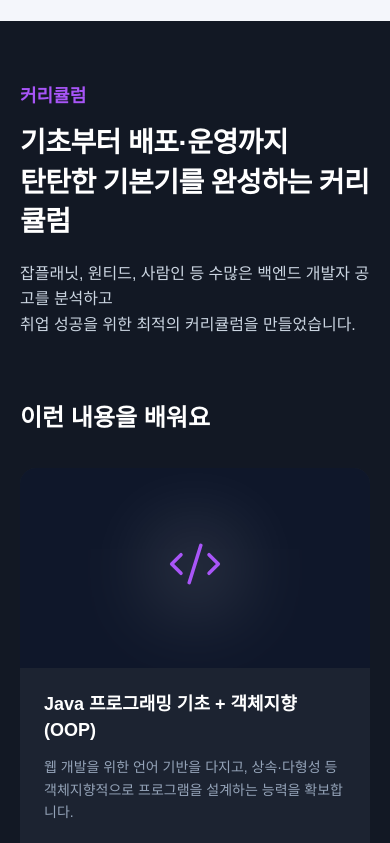
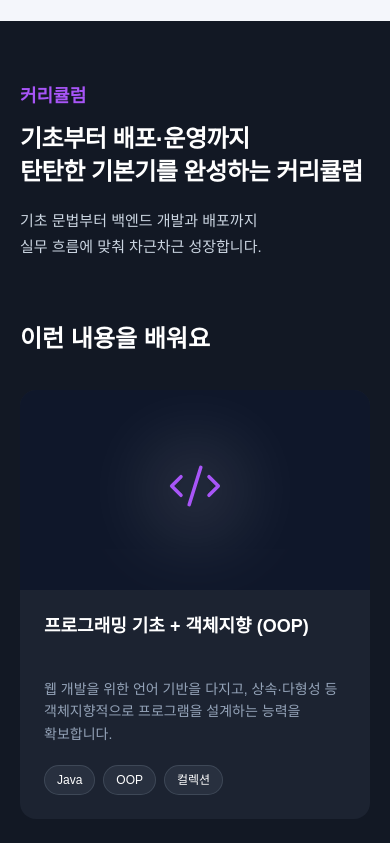
Before and after one commit to g2jkj0274/SBS-Cheon-NCS, a React (Vite) app: page / in a window 390 px wide. Shown: the part 2500-3343 px from the top of the page. Built offline with nearby package versions, Linux system fonts and the light colour scheme.

Commit message:
feat: update curriculum and hero section content/styles

```diff
--- a/src/components/CurriculumSection.jsx
+++ b/src/components/CurriculumSection.jsx
@@ -3,7 +3,7 @@ import { Code2, Globe, Server, Database, Lock, Rocket } from 'lucide-react';
 function CurriculumSection() {
   const curriculumData = [
     {
-      title: "Java 프로그래밍 기초 + 객체지향 (OOP)",
+      title: "프로그래밍 기초 + 객체지향 (OOP)",
       desc: "웹 개발을 위한 언어 기반을 다지고, 상속·다형성 등 객체지향적으로 프로그램을 설계하는 능력을 확보합니다.",
       tags: ["Java", "OOP", "컬렉션"],
       icon: <Code2 size={56} color="#a855f7" strokeWidth={1.5} />,
@@ -49,9 +49,13 @@ function CurriculumSection() {
             기초부터 배포·운영까지 <br />
             탄탄한 기본기를 완성하는 커리큘럼
           </h2>
+          {/* <p className="sec-desc">
+            프로그래밍 기초부터 백엔드 개발, 데이터베이스 설계, 보안, 배포까지 <br />
+            실제 서비스 개발 흐름을 따라 단계적으로 실력을 완성합니다.
+          </p> */}
           <p className="sec-desc">
-            잡플래닛, 원티드, 사람인 등 수많은 백엔드 개발자 공고를 분석하고 <br />
-            취업 성공을 위한 최적의 커리큘럼을 만들었습니다.
+            기초 문법부터 백엔드 개발과 배포까지 <br />
+            실무 흐름에 맞춰 차근차근 성장합니다.
           </p>
         </div>
 
--- a/src/components/Hero.jsx
+++ b/src/components/Hero.jsx
@@ -11,7 +11,9 @@ function Hero() {
         </h1>
 
         <p className="hero-sub">
-          Java · Spring을 중심으로 실무 프로젝트까지 완성하는 280시간 집중 과정
+          Java · Spring을 중심으로
+          <br />
+          실무 프로젝트까지 완성하는 280시간 집중 과정
         </p>
 
         <div className="hero-stats">
--- a/src/css/CurriculumSection.css
+++ b/src/css/CurriculumSection.css
@@ -1,7 +1,3 @@
-/* ==========================================================================
-   CurriculumSection 전용 스타일 (Scoped)
-   ========================================================================== */
-
 :root {
   --curriculum-bg: #121824;
   --curriculum-card: #1c2331;
@@ -11,11 +7,10 @@
   --curriculum-accent: #a855f7;
 }
 
-/* 1. 섹션 컨테이너 */
 .curriculum-section {
   background-color: var(--curriculum-bg) !important;
   padding: 80px 40px;
-  color: var(--curriculum-white); /* 섹션 내 기본 글자색 */
+  color: var(--curriculum-white);
 }
 
 .section-inner {
@@ -23,7 +18,6 @@
   margin: 0 auto;
 }
 
-/* 2. 헤더 영역 (텍스트 가독성 강화) */
 .curriculum-section .sec-label-accent {
   color: var(--curriculum-accent) !important;
   font-weight: 700;
@@ -33,18 +27,24 @@
 }
 
 .curriculum-section .sec-title {
-  color: var(--curriculum-white) !important; /* 강제 흰색 적용 */
+  color: var(--curriculum-white) !important;
   font-size: 36px;
   font-weight: 800;
-  line-height: 1.4;
+  line-height: 1.3;
   margin-bottom: 20px;
+  word-break: keep-all;
 }
 
 .curriculum-section .sec-desc {
-  color: var(--curriculum-gray) !important; /* 밝은 회색으로 가독성 확보 */
-  line-height: 1.6;
+  color: var(--curriculum-gray) !important;
+  line-height: 1.7;
   font-size: 16px;
   margin-bottom: 60px;
+  word-break: keep-all;
+}
+
+.desktop-break {
+  display: inline;
 }
 
 .curriculum-section .sec-subheader {
@@ -59,7 +59,6 @@
   font-size: 24px;
 }
 
-/* 3. 슬라이더 컨트롤 */
 .curriculum-section .slider-controls .control-btn {
   background: #2d3748;
   border: none;
@@ -76,7 +75,6 @@
   background: #4a5568;
 }
 
-/* 4. 그리드 및 카드 레이아웃 */
 .curriculum-grid {
   display: grid;
   grid-template-columns: repeat(auto-fit, minmax(320px, 1fr));
@@ -95,7 +93,6 @@
   box-shadow: 0 12px 24px rgba(0, 0, 0, 0.3);
 }
 
-/* 5. 카드 이미지/아이콘 영역 */
 .curriculum-card .card-image-area {
   width: 100%;
   height: 200px;
@@ -127,7 +124,6 @@
   z-index: -1;
 }
 
-/* 6. 카드 텍스트 콘텐츠 */
 .curriculum-card .card-content {
   padding: 24px;
 }
@@ -139,16 +135,17 @@
   margin-bottom: 12px;
   min-height: 52px;
   line-height: 1.4;
+  word-break: keep-all;
 }
 
 .curriculum-card .card-content p {
-  color: var(--curriculum-dim) !important; /* 설명글은 약간 톤다운된 회색 */
+  color: var(--curriculum-dim) !important;
   font-size: 14px;
   line-height: 1.6;
   margin-bottom: 20px;
+  word-break: keep-all;
 }
 
-/* 7. 태그 스타일 */
 .curriculum-card .card-tags {
   display: flex;
   gap: 8px;
@@ -165,14 +162,25 @@
   font-weight: 500;
 }
 
-/* 8. 반응형 처리 */
 @media (max-width: 768px) {
   .curriculum-section {
     padding: 60px 20px;
   }
+
   .curriculum-section .sec-title {
-    font-size: 28px;
+    font-size: 24px;
+    line-height: 1.35;
   }
+
+  .curriculum-section .sec-desc {
+    font-size: 15px;
+    line-height: 1.7;
+  }
+
+  .desktop-break {
+    display: none;
+  }
+
   .curriculum-grid {
     grid-template-columns: 1fr;
   }
```
